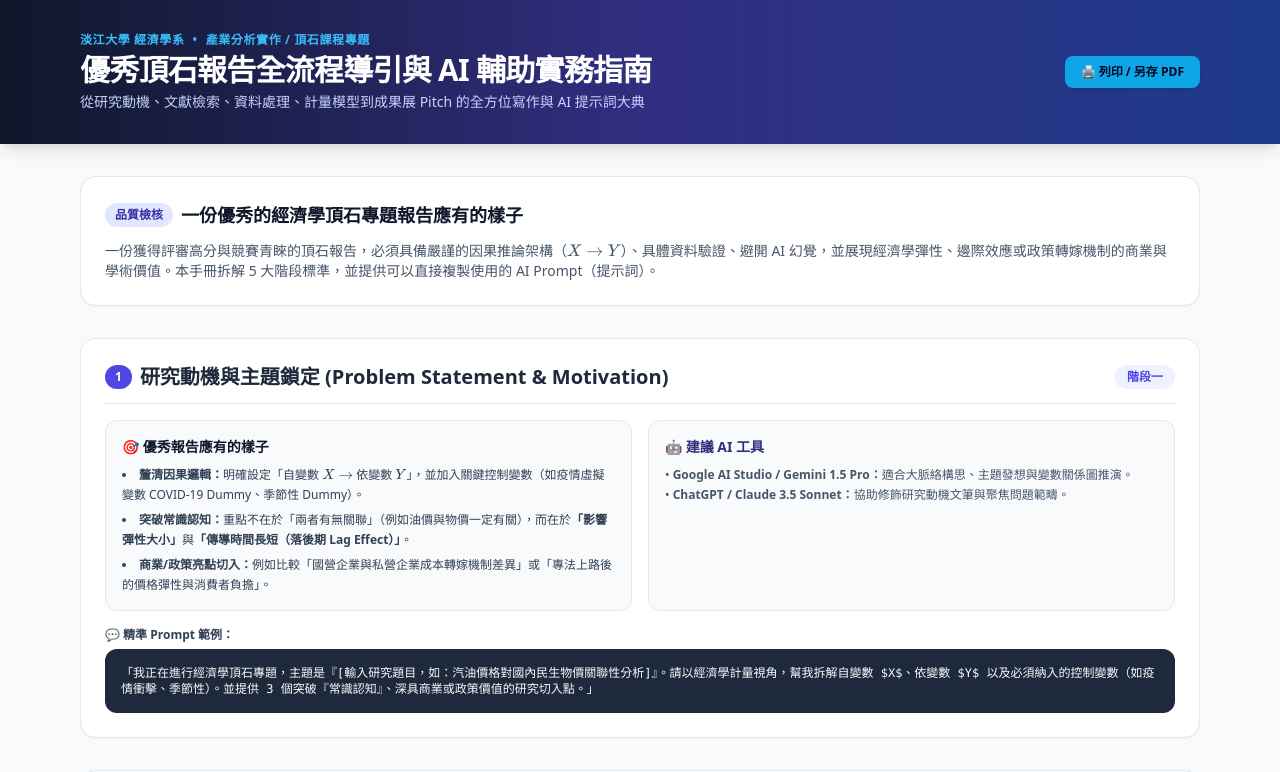
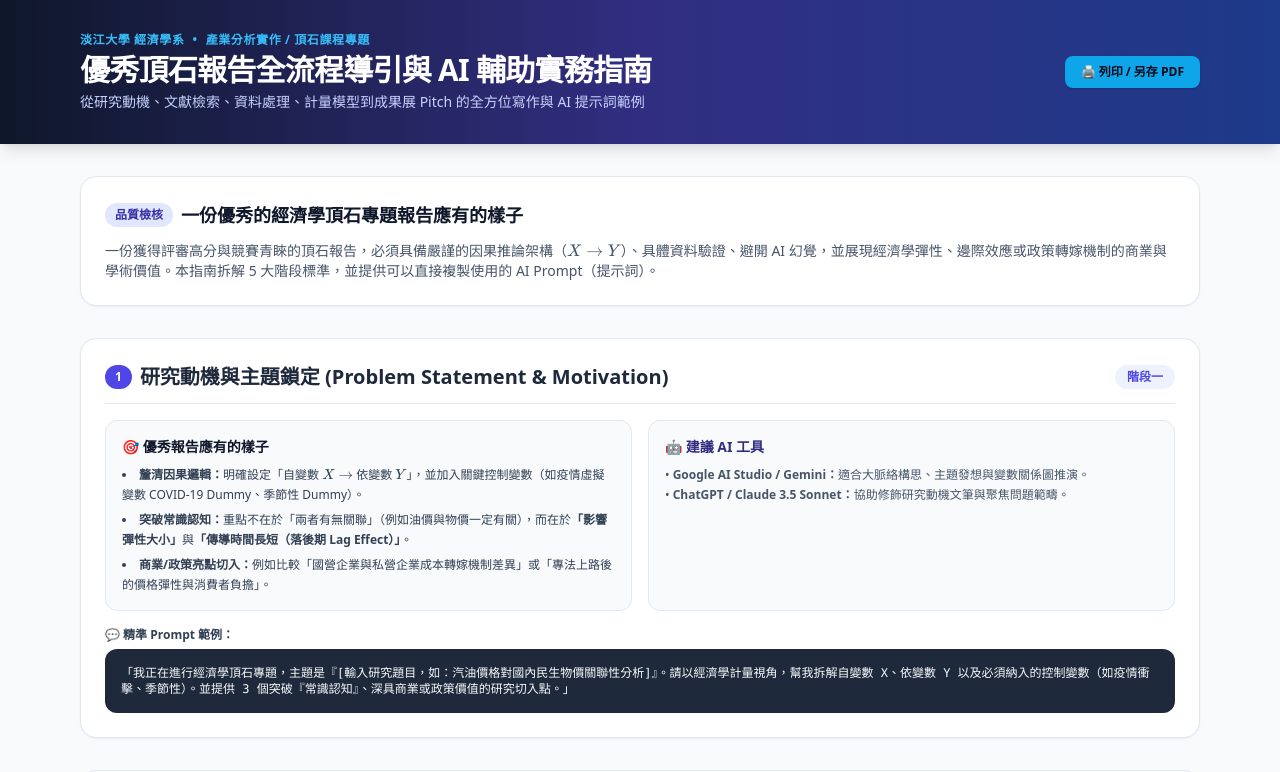
Before and after one commit to brianchih/EconomicResearch, a plain HTML site: page ai_prompt.html in a window 1280 px wide. Shown: the top 772 px of the page. Drawn offline with nearby package versions, Linux system fonts and the light colour scheme.

Commit message:
Update ai_prompt.html

```diff
--- a/ai_prompt.html
+++ b/ai_prompt.html
@@ -41,7 +41,7 @@
                     <span>產業分析實作 / 頂石課程專題</span>
                 </div>
                 <h1 class="text-2xl md:text-3xl font-extrabold tracking-tight">優秀頂石報告全流程導引與 AI 輔助實務指南</h1>
-                <p class="text-indigo-200 text-xs md:text-sm mt-1">從研究動機、文獻檢索、資料處理、計量模型到成果展 Pitch 的全方位寫作與 AI 提示詞大典</p>
+                <p class="text-indigo-200 text-xs md:text-sm mt-1">從研究動機、文獻檢索、資料處理、計量模型到成果展 Pitch 的全方位寫作與 AI 提示詞範例</p>
             </div>
             <button onclick="window.print()" class="no-print bg-sky-500 hover:bg-sky-400 text-slate-950 text-xs font-bold py-2 px-4 rounded-lg shadow transition flex items-center gap-2 shrink-0">
                 🖨️ 列印 / 另存 PDF
@@ -58,7 +58,7 @@
                 一份優秀的經濟學頂石專題報告應有的樣子
             </h2>
             <p class="text-xs md:text-sm text-slate-600 leading-relaxed">
-                一份獲得評審高分與競賽青睞的頂石報告，必須具備嚴謹的因果推論架構（$X \rightarrow Y$）、具體資料驗證、避開 AI 幻覺，並展現經濟學彈性、邊際效應或政策轉嫁機制的商業與學術價值。本手冊拆解 5 大階段標準，並提供可以直接複製使用的 AI Prompt（提示詞）。
+                一份獲得評審高分與競賽青睞的頂石報告，必須具備嚴謹的因果推論架構（$X \rightarrow Y$）、具體資料驗證、避開 AI 幻覺，並展現經濟學彈性、邊際效應或政策轉嫁機制的商業與學術價值。本指南拆解 5 大階段標準，並提供可以直接複製使用的 AI Prompt（提示詞）。
             </p>
         </div>
 
@@ -85,7 +85,7 @@
                 <div class="bg-slate-50 p-4 rounded-xl border border-slate-200 space-y-2">
                     <h3 class="font-bold text-indigo-900 text-sm">🤖 建議 AI 工具</h3>
                     <p class="text-slate-600 leading-relaxed">
-                        • <b>Google AI Studio / Gemini 1.5 Pro：</b>適合大脈絡構思、主題發想與變數關係圖推演。<br>
+                        • <b>Google AI Studio / Gemini：</b>適合大脈絡構思、主題發想與變數關係圖推演。<br>
                         • <b>ChatGPT / Claude 3.5 Sonnet：</b>協助修飾研究動機文筆與聚焦問題範疇。
                     </p>
                 </div>
@@ -94,7 +94,7 @@
             <div class="space-y-1.5">
                 <span class="text-xs font-bold text-slate-700 flex items-center gap-1">💬 精準 Prompt 範例：</span>
                 <div class="prompt-box p-4 rounded-xl text-xs relative group">
-                    <code>「我正在進行經濟學頂石專題，主題是『[輸入研究題目，如：汽油價格對國內民生物價關聯性分析]』。請以經濟學計量視角，幫我拆解自變數 $X$、依變數 $Y$ 以及必須納入的控制變數（如疫情衝擊、季節性）。並提供 3 個突破『常識認知』、深具商業或政策價值的研究切入點。」</code>
+                    <code>「我正在進行經濟學頂石專題，主題是『[輸入研究題目，如：汽油價格對國內民生物價關聯性分析]』。請以經濟學計量視角，幫我拆解自變數 X、依變數 Y 以及必須納入的控制變數（如疫情衝擊、季節性）。並提供 3 個突破『常識認知』、深具商業或政策價值的研究切入點。」</code>
                 </div>
             </div>
         </section>
```
